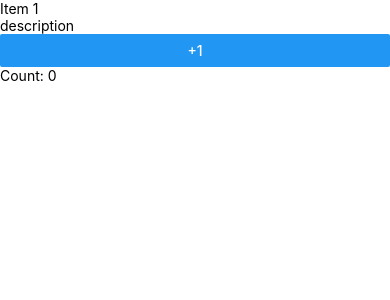
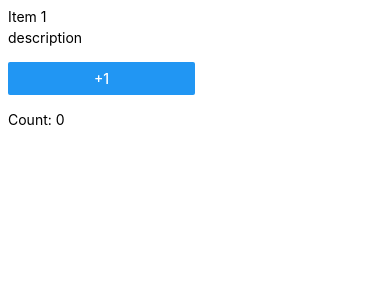
Before and after one commit to Yochyo/RNDemo, a React Native app: screen / in a window 390 px wide. Shown: the top 300 px of the page. Built offline with nearby package versions, Linux system fonts and the light colour scheme.

Commit message:
Designen mit styles

```diff
--- a/src/components/counter.tsx
+++ b/src/components/counter.tsx
@@ -1,12 +1,24 @@
 import React, {PropsWithChildren, useState} from 'react';
-import {Button, Text, View} from 'react-native';
+import {Button, StyleSheet, Text, View} from 'react-native';
 
 export const Counter = (props: PropsWithChildren<{}>) => {
   let [count, setCount] = useState(0);
   return (
-    <View>
-      <Button title={'+1'} onPress={() => setCount(count + 1)} />
+    <View style={styles.container}>
+      <View style={styles.button}>
+        <Button title={'+1'} onPress={() => setCount(count + 1)} />
+      </View>
       <Text>Count: {count}</Text>
     </View>
   );
 };
+
+const styles = StyleSheet.create({
+  container: {
+    padding: 8,
+  },
+  button: {
+    marginBottom: 16,
+    width: '50%',
+  },
+});
--- a/src/components/todo-item.tsx
+++ b/src/components/todo-item.tsx
@@ -1,5 +1,5 @@
 import React, {PropsWithChildren} from 'react';
-import {Text, View} from 'react-native';
+import {StyleSheet, Text, View} from 'react-native';
 
 export interface Todo {
   title: string;
@@ -12,9 +12,18 @@
   }>,
 ) => {
   return (
-    <View>
-      <Text>{props.todoItem.title}</Text>
+    <View style={styles.container}>
+      <Text style={styles.title}>{props.todoItem.title}</Text>
       <Text>{props.todoItem.description}</Text>
     </View>
   );
 };
+
+const styles = StyleSheet.create({
+  container: {
+    padding: 8,
+  },
+  title: {
+    marginBottom: 4,
+  },
+});
```
Also changed, not shown: screenshots/Screenshot_1632853672.png (added), 1 other file (tests, documents, lock files or other folders).
